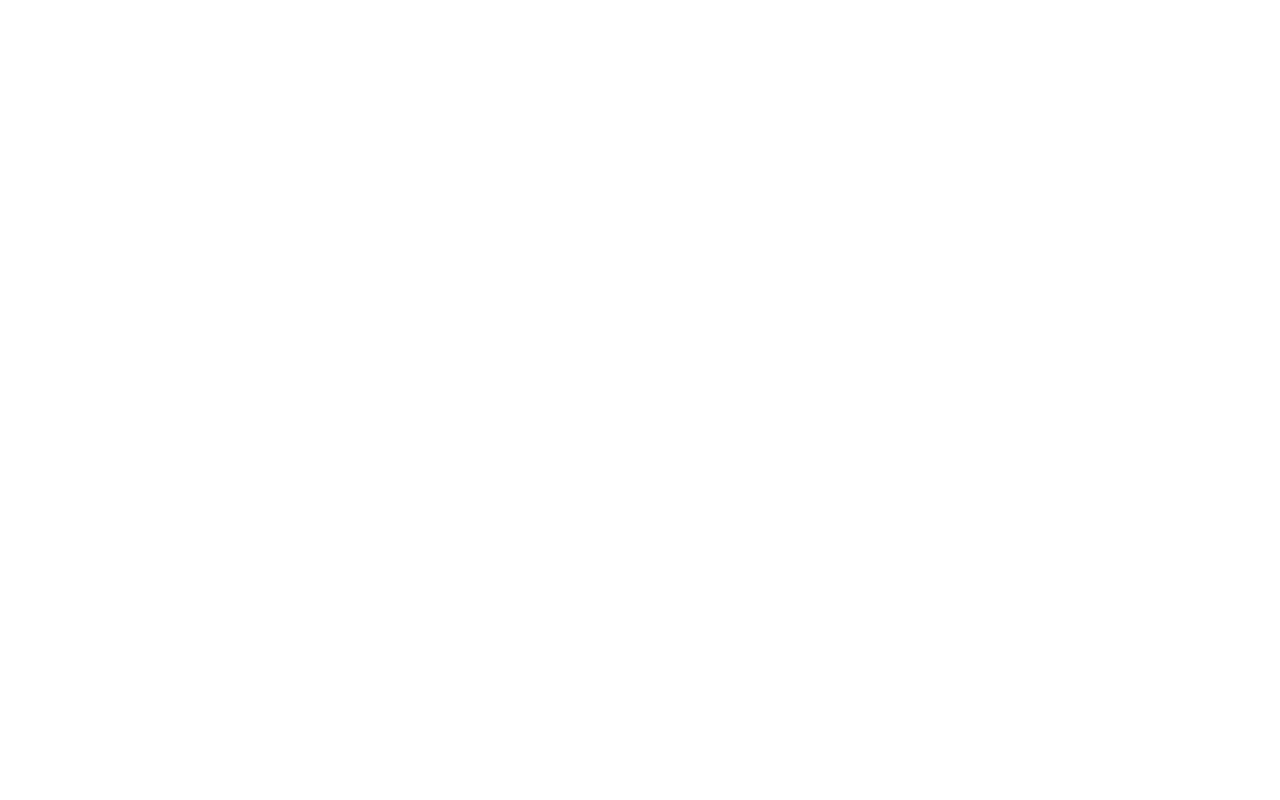
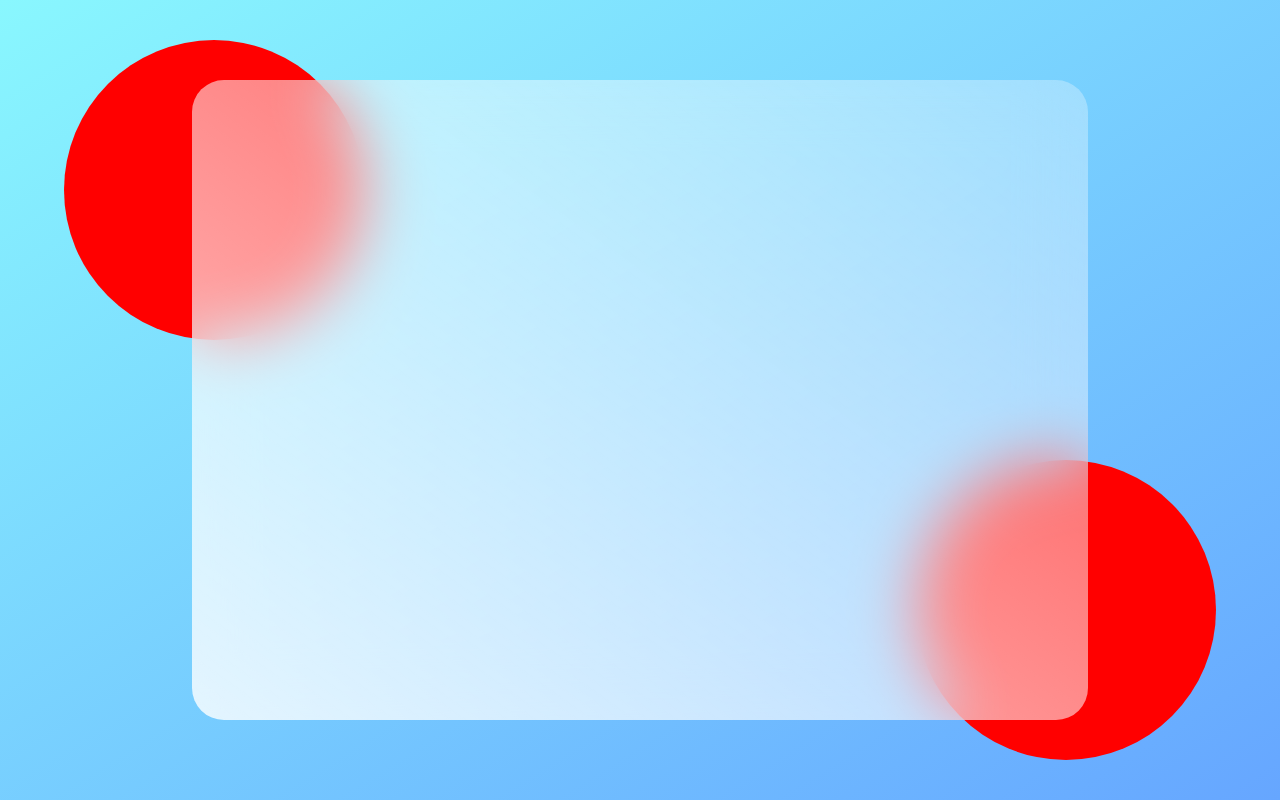
Before and after one commit to AnirbanB02/NESTio, a plain HTML site: page dashboard/dashboard.html in a window 1280 px wide. Drawn offline with Linux system fonts and the light colour scheme.

Commit message:
basic design

```diff
--- a/dashboard/dashboard.html
+++ b/dashboard/dashboard.html
@@ -8,6 +8,13 @@
   <link rel="stylesheet" href="style.css">
 </head>
 <body>
-
+  <main>
+    <section class='glass'>
+      <div class="menu"></div>
+      <div class="content"></div>
+    </section>
+  </main>
+  <div id="circle1" class="circle"></div>
+  <div id="circle2" class="circle"></div>
 </body>
 </html>
--- a/dashboard/style.css
+++ b/dashboard/style.css
@@ -3,3 +3,40 @@
   padding: 0;
   box-sizing: border-box;
 }
+main{
+  min-height: 100vh;
+  background: linear-gradient(to bottom right, #89f7fe, #66a6ff);
+}
+.circle{
+  height: 300px;
+  width: 300px;
+  border-radius: 50%;
+  background-color: whitesmoke;
+  position: absolute;
+  /* background: linear-gradient(to top right, rgba(255,255,255,0.8),rgba(255,255,255,0.3)); */
+  background: red;
+  z-index: 1;
+}
+#circle1{
+  top: 5%;
+  left: 5%;
+}
+#circle2{
+  bottom: 5%;
+  right: 5%;
+}
+
+main{
+  display: flex;
+  justify-content: center;
+  align-items: center;
+}
+
+.glass{
+  height: 80vh;
+  width: 70vw;
+  border-radius: 2rem;
+  background: linear-gradient(to top right, rgba(255,255,255,0.8),rgba(255,255,255,0.3));
+  z-index:2;
+  backdrop-filter: blur(2rem);
+}
```
